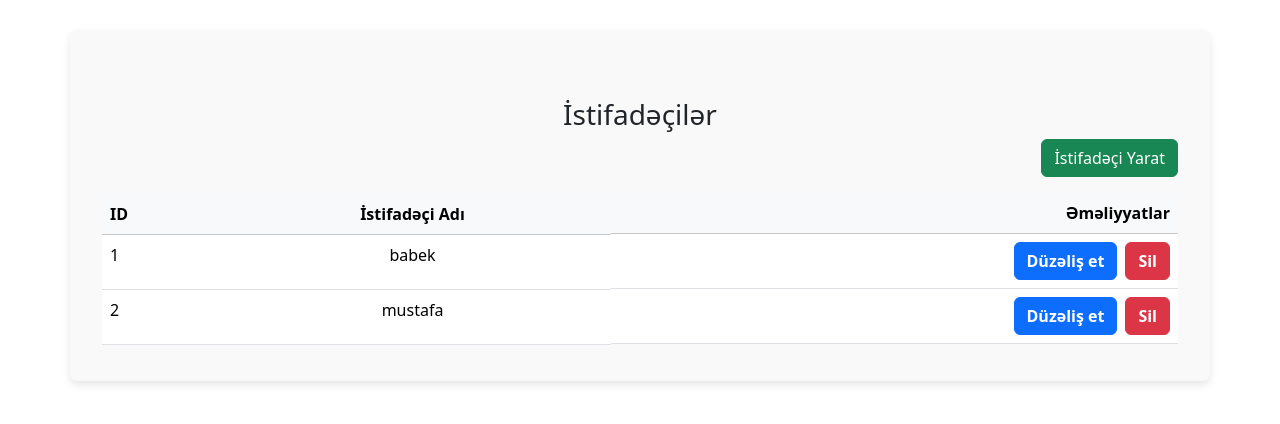
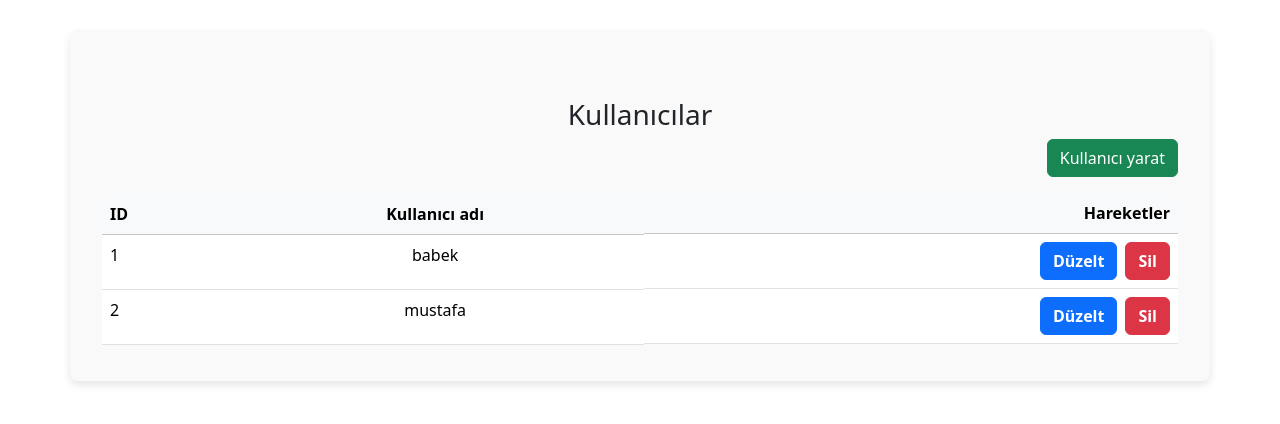
Before and after one commit to BabekMursalov/medical_proV2, a Django app: page /custom_admin/user_management/ in a window 1280 px wide. Shown: the part 60-484 px from the top of the page. Run offline with Django 4.2, Linux system fonts and the light colour scheme; a user stored in the database is signed in; data comes from the database, SQL or seed files in the repository.

Commit message:
Update user_management.html

```diff
--- a/templates/user_management.html
+++ b/templates/user_management.html
@@ -2,17 +2,17 @@
 
 {% block content %}
 <div class="container mt-5">
-    <h3 class="text-center">İstifadəçilər</h3>
+    <h3 class="text-center">Kullanıcılar</h3>
     <div class="text-end mb-3">
-        <button class="btn btn-success" data-bs-toggle="modal" data-bs-target="#createUserModal">İstifadəçi Yarat</button>
+        <button class="btn btn-success" data-bs-toggle="modal" data-bs-target="#createUserModal">Kullanıcı yarat</button>
     </div>
 
     <table class="table table-hover">
         <thead class="table-light">
             <tr>
                 <th class="text-start">ID</th>
-                <th class="text-center">İstifadəçi Adı</th>
-                <th class="text-end">Əməliyyatlar</th>
+                <th class="text-center">Kullanıcı adı</th>
+                <th class="text-end">Hareketler</th>
             </tr>
         </thead>
         <tbody>
@@ -21,7 +21,7 @@
                 <td class="text-start">{{ user.id }}</td>
                 <td class="text-center">{{ user.username }}</td>
                 <td class="text-end">
-                    <button class="btn btn-primary me-2" onclick="openEditModal('{{ user.id }}', '{{ user.username }}')">Düzəliş et</button>
+                    <button class="btn btn-primary me-2" onclick="openEditModal('{{ user.id }}', '{{ user.username }}')">Düzelt</button>
                     <button class="btn btn-danger" onclick="confirmDelete('{{ user.id }}')">Sil</button>
                 </td>
             </tr>
@@ -53,7 +53,7 @@
     <div class="modal-dialog">
         <div class="modal-content">
             <div class="modal-header">
-                <h5 class="modal-title" id="createUserModalLabel">Yeni İstifadəçi Yarat</h5>
+                <h5 class="modal-title" id="createUserModalLabel">Yeni kullanıcı yarat</h5>
                 <button type="button" class="btn-close" data-bs-dismiss="modal" aria-label="Close"></button>
             </div>
             <div class="modal-body">
@@ -63,17 +63,17 @@
                         <input type="text" class="form-control" id="newUsername" required>
                     </div>
                     <div class="mb-3">
-                        <label for="newPassword" class="form-label">Şifrə</label>
+                        <label for="newPassword" class="form-label">Şifre</label>
                         <input type="password" class="form-control" id="newPassword" required>
                     </div>
                     <div class="mb-3">
-                        <label for="newPasswordConfirm" class="form-label">Şifrə Təsdiqi</label>
+                        <label for="newPasswordConfirm" class="form-label">Şifre onayı</label>
                         <input type="password" class="form-control" id="newPasswordConfirm" required>
                     </div>
                 </form>
             </div>
             <div class="modal-footer">
-                <button type="button" class="btn btn-secondary" data-bs-dismiss="modal">Bağla</button>
+                <button type="button" class="btn btn-secondary" data-bs-dismiss="modal">Kapat</button>
                 <button type="button" class="btn btn-success" onclick="createUser()">Yarat</button>
             </div>
         </div>
@@ -85,7 +85,7 @@
     <div class="modal-dialog">
         <div class="modal-content">
             <div class="modal-header">
-                <h5 class="modal-title" id="editUserModalLabel">İstifadəçini Düzəliş Et</h5>
+                <h5 class="modal-title" id="editUserModalLabel">Kullanıcı bilgilerini yenile</h5>
                 <button type="button" class="btn-close" data-bs-dismiss="modal" aria-label="Close"></button>
             </div>
             <div class="modal-body">
@@ -95,18 +95,18 @@
                         <input type="text" class="form-control" id="editUsername" required>
                     </div>
                     <div class="mb-3">
-                        <label for="editPassword" class="form-label">Yeni Şifrə (opsional)</label>
+                        <label for="editPassword" class="form-label">Yeni şifre </label>
                         <input type="password" class="form-control" id="editPassword">
                     </div>
                     <div class="mb-3">
-                        <label for="editPasswordConfirm" class="form-label">Yeni Şifrə Təsdiqi</label>
+                        <label for="editPasswordConfirm" class="form-label">Yeni şifre onayı</label>
                         <input type="password" class="form-control" id="editPasswordConfirm">
                     </div>
                 </form>
             </div>
             <div class="modal-footer">
-                <button type="button" class="btn btn-secondary" data-bs-dismiss="modal">Bağla</button>
-                <button type="button" class="btn btn-primary" onclick="saveChanges()">Yadda saxla</button>
+                <button type="button" class="btn btn-secondary" data-bs-dismiss="modal">Kapat</button>
+                <button type="button" class="btn btn-primary" onclick="saveChanges()">Kaydet</button>
             </div>
         </div>
     </div>
@@ -117,15 +117,15 @@
     <div class="modal-dialog modal-dialog-centered">
         <div class="modal-content">
             <div class="modal-header">
-                <h5 class="modal-title" id="deleteUserModalLabel">İstifadəçini Sil</h5>
+                <h5 class="modal-title" id="deleteUserModalLabel">Kullanıcı sil</h5>
                 <button type="button" class="btn-close" data-bs-dismiss="modal" aria-label="Close"></button>
             </div>
             <div class="modal-body">
-                <p>Bu istifadəçini silmək istədiyinizə əminsinizmi?</p>
+                <p>Kullanıcıyı silmek istediğinizden emin misiniz?</p>
             </div>
             <div class="modal-footer">
-                <button type="button" class="btn btn-secondary" data-bs-dismiss="modal">Xeyr</button>
-                <button type="button" class="btn btn-danger" onclick="deleteUser()">Bəli, Sil</button>
+                <button type="button" class="btn btn-secondary" data-bs-dismiss="modal">Hayır</button>
+                <button type="button" class="btn btn-danger" onclick="deleteUser()">Evet, sil</button>
             </div>
         </div>
     </div>
@@ -135,7 +135,7 @@
 <div class="toast-container position-fixed bottom-0 end-0 p-3">
     <div id="userToast" class="toast" role="alert" aria-live="assertive" aria-atomic="true" data-bs-delay="3000">
         <div class="toast-header">
-            <strong class="me-auto">Bildiriş</strong>
+            <strong class="me-auto">Bildiri</strong>
             <button type="button" class="btn-close" data-bs-dismiss="toast" aria-label="Close"></button>
         </div>
         <div class="toast-body" id="toastMessage">
@@ -166,7 +166,7 @@ function createUser() {
     const passwordConfirm = document.getElementById("newPasswordConfirm").value;
 
     if (password !== passwordConfirm) {
-        showToast("Şifrə və təsdiqi uyğun deyil.", "bg-danger");
+        showToast("Şifre ve ya onayı doğru değil.", "bg-danger");
         return;
     }
 
@@ -181,10 +181,10 @@ function createUser() {
     .then(response => response.json())
     .then(data => {
         if (data.status === 'success') {
-            showToast("İstifadəçi yaradıldı!", "bg-success");
+            showToast("Kullanıcı  oluşturuldu!", "bg-success");
             bootstrap.Modal.getInstance(document.getElementById('createUserModal')).hide();
         } else {
-            showToast("İstifadəçi yaradılmadı. Xəta baş verdi.", "bg-danger");
+            showToast("Kullanıcı oluşturulmadı", "bg-danger");
         }
     });
 }
@@ -195,7 +195,7 @@ function saveChanges() {
     const passwordConfirm = document.getElementById("editPasswordConfirm").value;
 
     if (password && password !== passwordConfirm) {
-        showToast("Yeni şifrə və təsdiqi uyğun deyil.", "bg-danger");
+        showToast("Şifre ve ya onayı doğru değil.", "bg-danger");
         return;
     }
 
@@ -210,10 +210,10 @@ function saveChanges() {
     .then(response => response.json())
     .then(data => {
         if (data.status === 'success') {
-            showToast("İstifadəçi yeniləndi!", "bg-success");
+            showToast("Kullanıcı güncellendi", "bg-success");
             bootstrap.Modal.getInstance(document.getElementById('editUserModal')).hide();
         } else {
-            showToast("İstifadəçi yenilənmədi. Xəta baş verdi.", "bg-danger");
+            showToast("Kullanıcı onaylanmadı", "bg-danger");
         }
     });
 }
@@ -228,11 +228,11 @@ function deleteUser() {
     .then(response => response.json())
     .then(data => {
         if (data.status === 'success') {
-            showToast("İstifadəçi silindi!", "bg-success");
+            showToast("Kullanıcı silindi!", "bg-success");
             document.getElementById(`user-${selectedUserId}`).remove();
             bootstrap.Modal.getInstance(document.getElementById('deleteUserModal')).hide();
         } else {
-            showToast("İstifadəçi silinmədi. Xəta baş verdi.", "bg-danger");
+            showToast("Kullanıcı silinmedi.", "bg-danger");
         }
     });
 }
```
